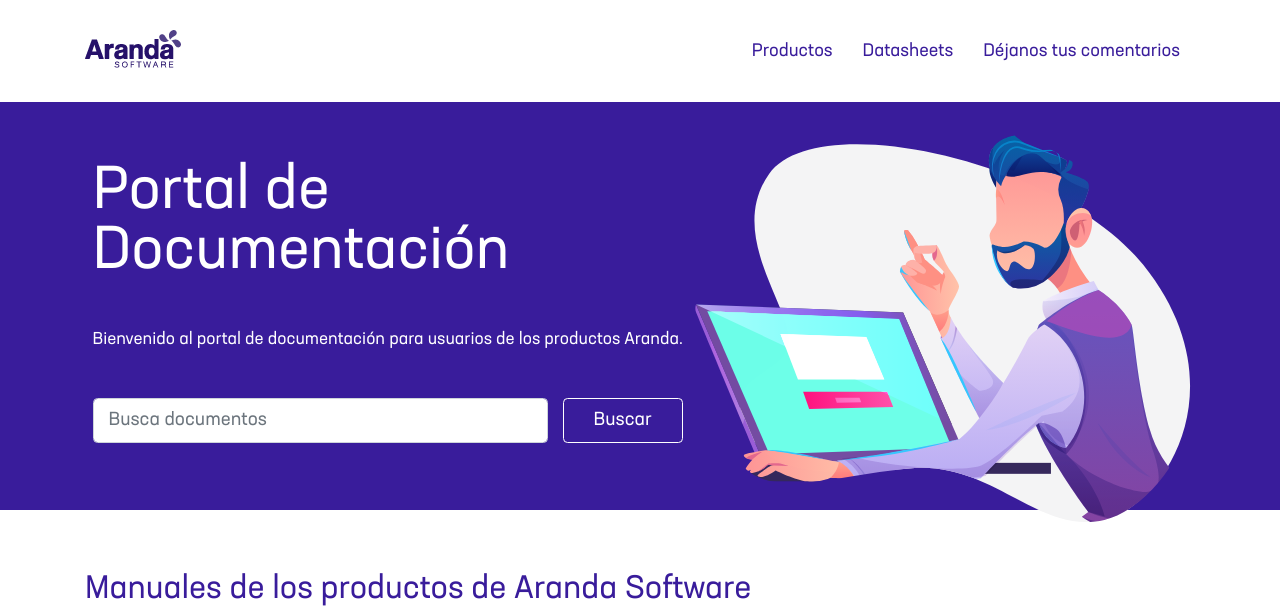
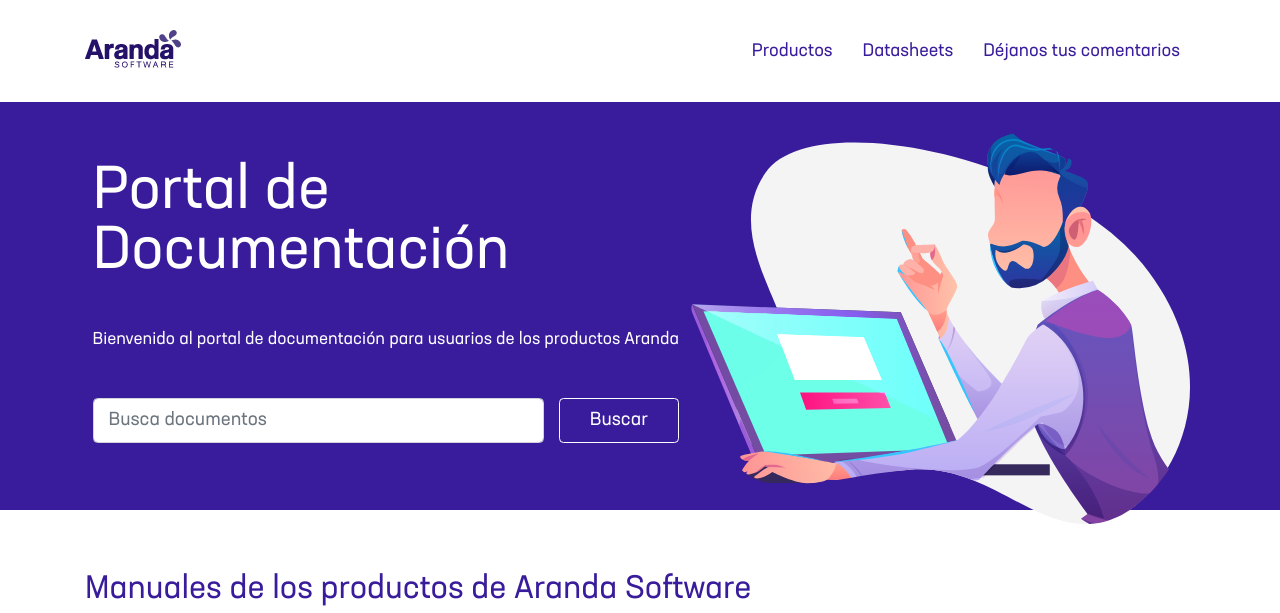
Before and after one commit to aranda-docs/aranda-docs-theme, a Jekyll site: the page built from index.md, in a window 1280 px wide and 900 px high. Shown: the top 613 px of the window. Built offline with Jekyll 4.4.1, drawn with Linux system fonts in a browser that asks for light colours.

Commit message:
Update ar-header-hero.html

```diff
--- a/_includes/ar-header-hero.html
+++ b/_includes/ar-header-hero.html
@@ -4,7 +4,7 @@
             <div class="col-12 col-md-8 col-lg-auto align-items-center d-flex">
                 <div class="jumbotron pl-0 pr-0 pl-lg-2 pr-lg-2">
                     <h1 class="mb-5">Portal de <br>Documentación</h1>
-                    <p class="mb-5">Bienvenido al portal de documentación para usuarios de los productos Aranda.</p>
+                    <p class="mb-5">Bienvenido al portal de documentación para usuarios de los productos Aranda</p>
                     <form action="">
                         <div class="row no-gutters">
                             <div class="col">
```
